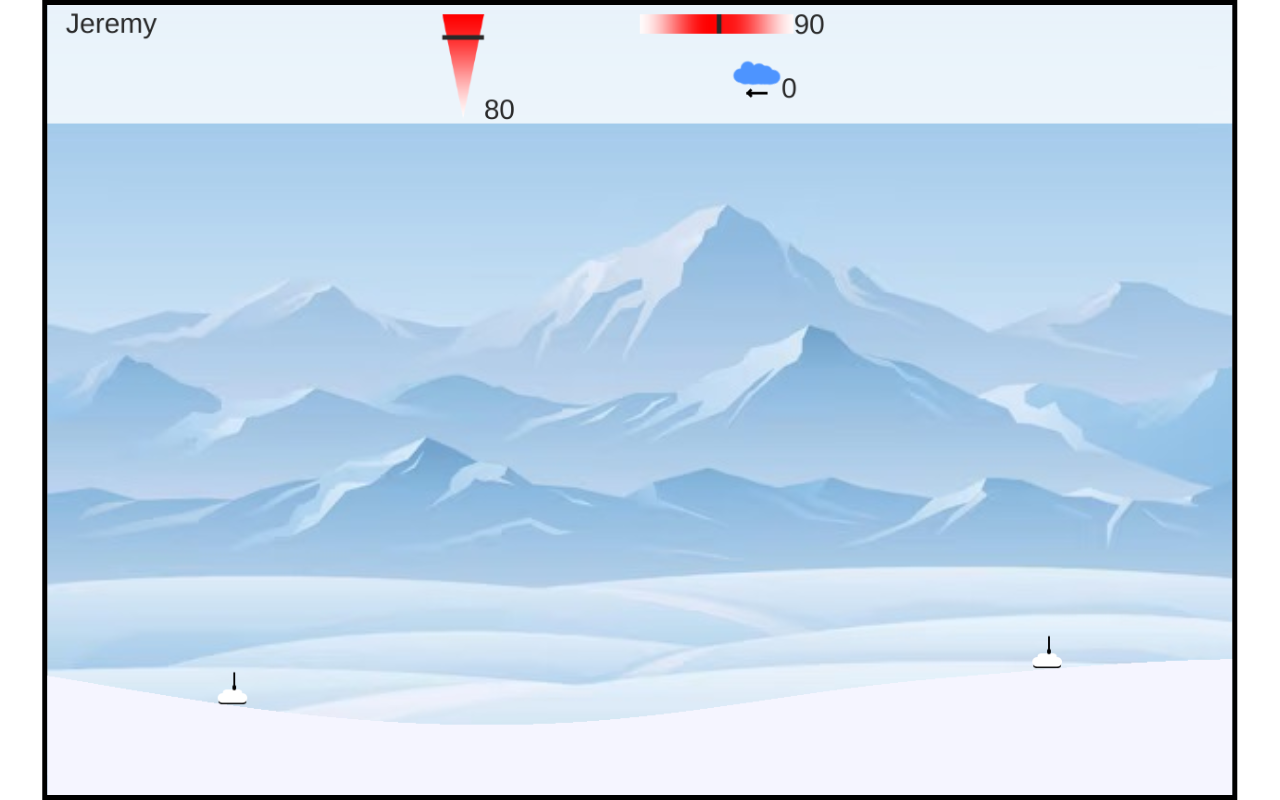
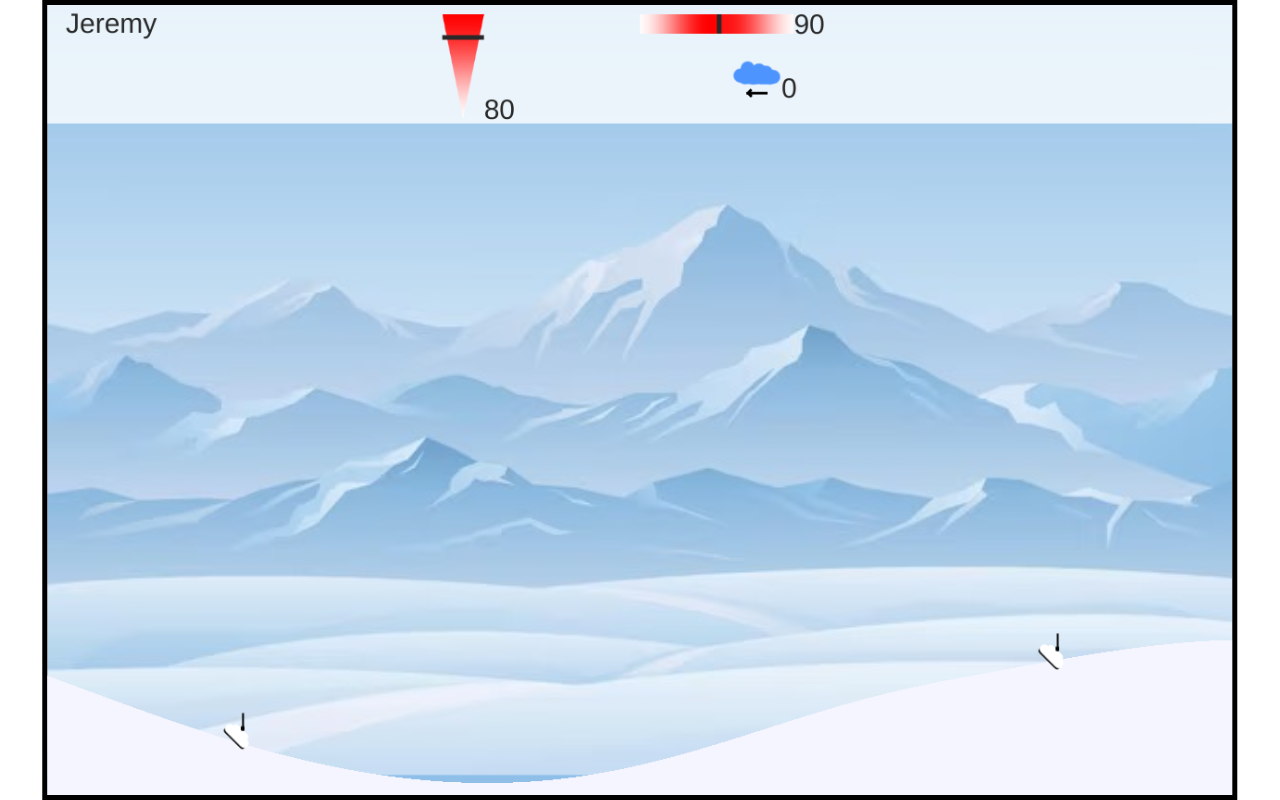
Before and after one commit to JeremyMColegrove/tanks2d, a plain HTML site: page index.html in a window 1280 px wide. Drawn offline with Linux system fonts and the light colour scheme.

Commit message:
fixed ground bug, changed path to resources

```diff
--- a/ground.js
+++ b/ground.js
@@ -5,7 +5,7 @@ class Ground {
         this.game = game
         this.color = color
         this.context = context
-        this.harry = this.getHarry(1000, 85, 130, 1)
+        this.harry = this.getHarry(1000, 185, 130, 1)
         this.img =  this.generateGround(this.color, this.context.createImageData(this.game.width, this.game.height));
         this.hasCollapse = false
     }
@@ -82,9 +82,12 @@ class Ground {
                 average += this.harry[sample]
                 count ++
             }
-            average /= count
-            this.harry[point] = this.harry[point]*(1-weight) + average * weight
+            if (count > 0) {
+                average /= count
+                this.harry[point] = this.harry[point]*(1-weight) + average * weight
+            }
         }
+        console.log(this.harry)
 
     }
 
--- a/index.html
+++ b/index.html
@@ -8,12 +8,12 @@
         <link rel="stylesheet" href="styles.css">
     </head>
     <body>
-        <img id="tank" class="hidden" src="/tank.png">
-        <img id="muzzle" class="hidden" src="/muzzle.png">
-        <img id="gradient-vertical" class="hidden" src="/gradient-vertical.png">
-        <img id="gradient-horizontal" class="hidden" src="/gradient-horizontal.png">
-        <img id="cloudr" class="hidden" src="/cloudr.png">
-        <img id="cloudl" class="hidden" src="/cloudl.png">
+        <img id="tank" class="hidden" src="./tank.png">
+        <img id="muzzle" class="hidden" src="./muzzle.png">
+        <img id="gradient-vertical" class="hidden" src="./gradient-vertical.png">
+        <img id="gradient-horizontal" class="hidden" src="./gradient-horizontal.png">
+        <img id="cloudr" class="hidden" src="./cloudr.png">
+        <img id="cloudl" class="hidden" src="./cloudl.png">
 
 
         <canvas id="canvas"></canvas>
--- a/script.js
+++ b/script.js
@@ -271,17 +271,44 @@ class UI {
             this.width = this.sprite.width
             this.height = this.sprite.height
             this.owningPlayer = owningPlayer
+            this.tankangle = 45
 
+            // to get state changes
+            this.oldx = 0
+            this.oldy = 0
         }
 
-        update() {
+
+        update(delta) {
+            // function to keep tank on ground
+            if (this.y < this.game.height - this.game.ground.harry[Math.round(this.x)]) {
+                this.y += delta/32
+            }
+
+            // if (this.oldx != this.x || this.oldy != this.y) {
+            //     // adjust angle to match ground
+            //     // sample 3 points and find average angle
+            //     var dist = 45
+            //     var p1 = this.game.ground.harry[Math.round(this.x - dist)]
+            //     var p2 = this.game.ground.harry[Math.round(this.x)]
+            //     var p3 = this.game.ground.harry[Math.round(this.x + dist)]
+            //     this.tankangle = -((Math.atan((p3-p2)/dist) + Math.atan((p2-p1)/dist)) / 2) * 180/Math.PI
+            // }
+            this.oldx = this.x
+            this.oldy = this.y
         }
 
         draw (context) {
-            context.drawImage(this.sprite, this.x - this.width/2, this.y - this.height, this.width, this.height)
+            // draw body (at angle)
+            context.save()
+            context.translate(this.x , this.y)
+            context.rotate(this.tankangle * Math.PI/180)
+            context.drawImage(this.sprite, -this.width/2, -this.height, this.width, this.height)
+            context.restore()
 
+            // draw muzzle
             context.save()
-            context.translate(this.x + this.muzzle.width/2, this.y - this.muzzle.height + 5)
+            context.translate(this.x + this.muzzle.width/2 - this.sprite.height*Math.cos(this.tankangle * 180/Math.PI), this.y - this.muzzle.width/2 + 5 - this.sprite.height*Math.sin(this.tankangle * 180/Math.PI))
             context.rotate(-(this.owningPlayer.angle + 90) * Math.PI/180)
             context.drawImage(this.muzzle, -this.muzzle.width/2, 0, this.muzzle.width, this.muzzle.height)
             context.restore()
@@ -307,8 +334,8 @@ class UI {
             this.bullet = VolcanoBomb
         }
 
-        update() {
-            this.tank.update()
+        update(delta) {
+            this.tank.update(delta)
         }
 
         draw(context) {
@@ -349,8 +376,8 @@ class UI {
 
         update (delta) {
             this.ground.update()
-            this.player1.update()
-            this.player2.update()
+            this.player1.update(delta)
+            this.player2.update(delta)
             this.bullets.forEach(bullet => bullet.update())
             this.UI.update()
 
```
